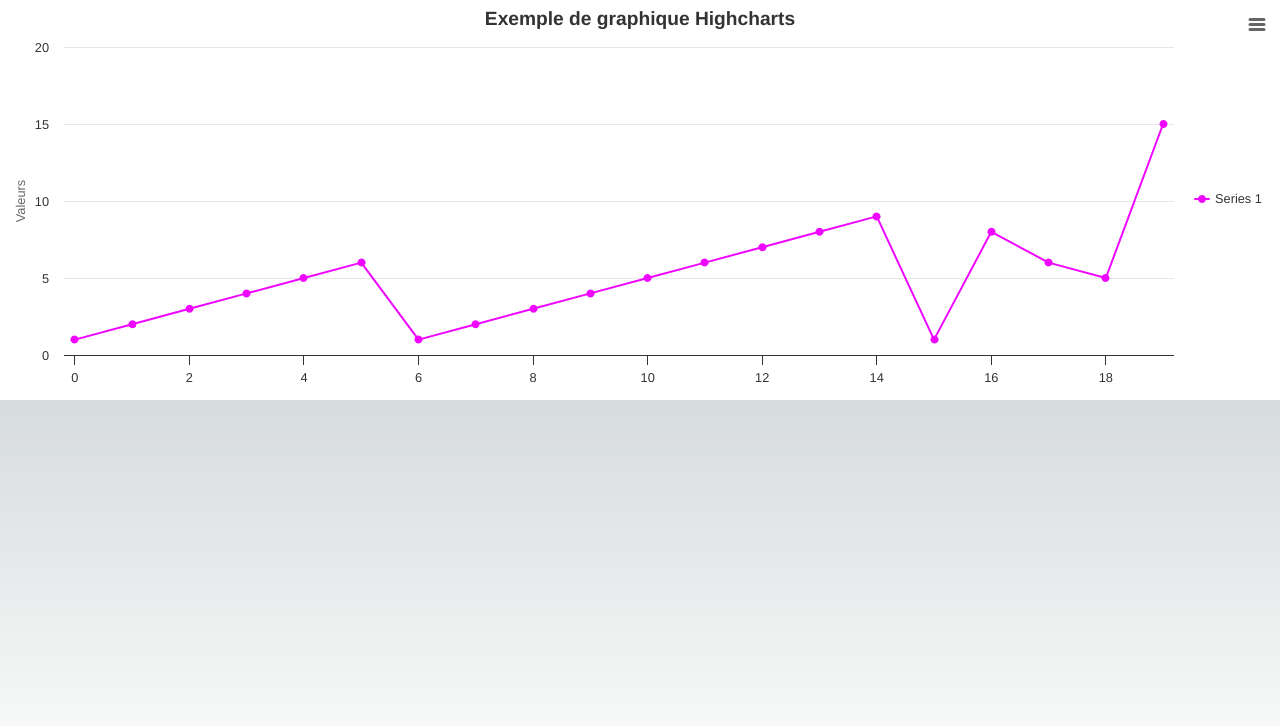
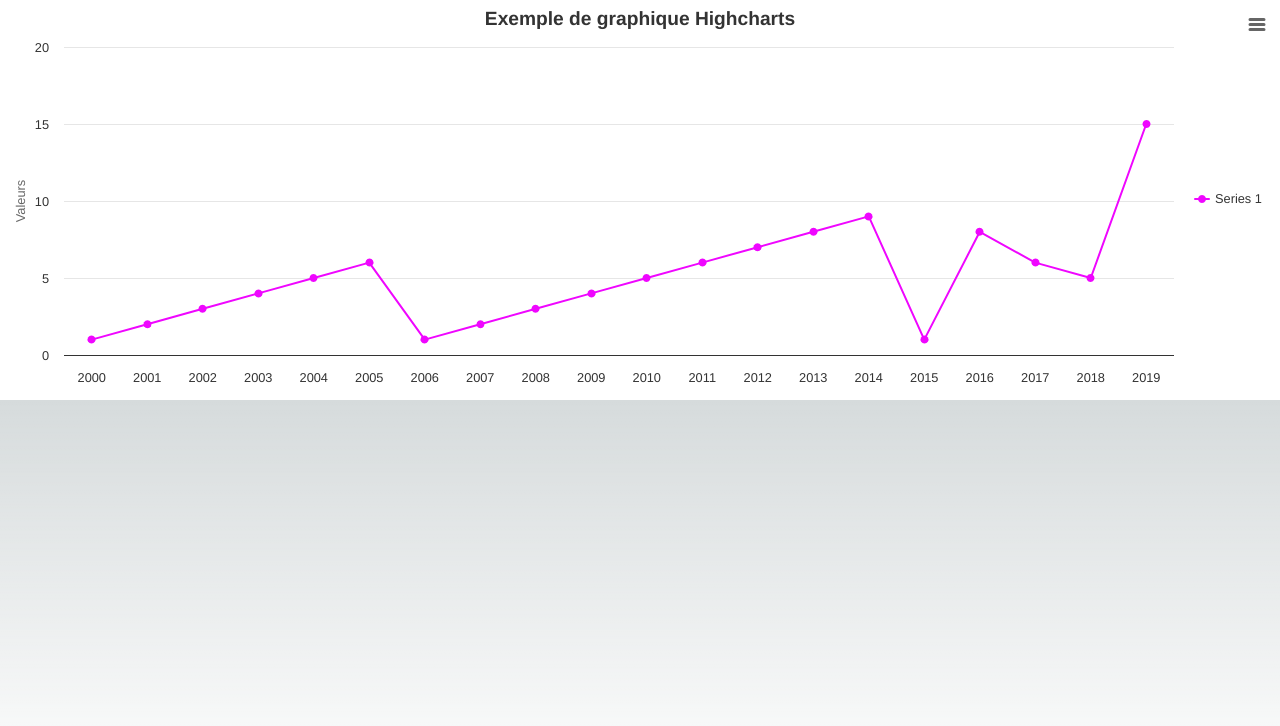
Before and after one commit to BenjaminG95/highchart-example, a Next.js app: page / in a window 1280 px wide. Shown: the top 726 px of the page. Built offline with nearby package versions, Linux system fonts and the light colour scheme.

Commit message:
small refactoring and add docs

```diff
--- a/src/app/page.tsx
+++ b/src/app/page.tsx
@@ -2,44 +2,49 @@ import React from 'react';
 import HighChartComponent from './components/HighChartComponent'; // Importe le composant HighChartComponent
 
 const Home = () => {
+    const chartData = {
+        values: [1, 2, 3, 4, 5, 6, 1, 2, 3, 4, 5, 6, 7, 8, 9, 1, 8, 6, 5, 15],
+        dates: [2000, 2001, 2002, 2003, 2004, 2005, 2006, 2007, 2008, 2009, 2010, 2011, 2012, 2013, 2014, 2015, 2016, 2017, 2018, 2019]
+    }
+
     // Configuration des options du graphique Highcharts
     const chartOptions = {
-        chart: {
+        chart: { // Doc : https://api.highcharts.com/class-reference/Highcharts.Chart
             // Vous pouvez le décommenter ces options pour activer le zoom et le déplacement dans le graphique
 
             // zoomType: 'xy', // Permet le zoom sur les axes X et Y pour une meilleure analyse des données.
             // panning: true, // Active le déplacement dans le graphique pour explorer les données
             // panKey: 'shift', // Définit la touche "shift" comme clé pour activer le déplacement.
         },
-        title: {
+        title: { // Doc : https://api.highcharts.com/class-reference/Highcharts.Title
             text: 'Exemple de graphique Highcharts', // Définit le titre du graphique
         },
-        series: [
+        series: [ // Doc : https://api.highcharts.com/class-reference/Highcharts.Series
             {
                 type: 'line', // Spécifie le type de graphique comme étant un graphique linéaire
-                data: [1, 2, 3, 4, 5, 6, 1, 2, 3, 4, 5, 6, 7, 8, 9, 1, 8, 6, 5, 15], // Les données de la série affichée dans le graphique
+                data: chartData.values, // Les données de la série affichée dans le graphique
                 color: '#ef06ff', // Couleur des lignes du graphique
             },
         ],
-        xAxis: {
-            // categories: [2015, 2016, 2017, 2018, 2019, 2020, 2021], // Catégories sur l'axe des abscisses (X)
+        xAxis: { // Doc : https://api.highcharts.com/class-reference/Highcharts.Axis
+            categories: chartData.dates, // Catégories sur l'axe des abscisses (X)
         },
         yAxis: {
             title: {
                 text: 'Valeurs', // Titre de l'axe des ordonnées (Y)
             },
         },
-        legend: {
+        legend: { // Doc : https://api.highcharts.com/class-reference/Highcharts.Legend
             layout: 'vertical', // Disposition de la légende du graphique
             align: 'right', // Alignement de la légende à droite
             verticalAlign: 'middle', // Alignement vertical de la légende au milieu
         },
-        plotOptions: {
-            series: {
+        plotOptions: { // Doc : https://api.highcharts.com/highcharts/plotOptions
+            series: { // Doc : https://api.highcharts.com/highcharts/plotOptions.series
                 // pointStart: 2010, // Point de départ des données sur l'axe des abscisses. Si définit, les catégories sont ignorées. Testez!
             },
         },
-        exporting: {
+        exporting: {  // Doc : https://api.highcharts.com/highcharts/exporting
             enabled: true, // Active l'option d'exportation pour permettre aux utilisateurs de télécharger le graphique
         },
         credits: {
```
